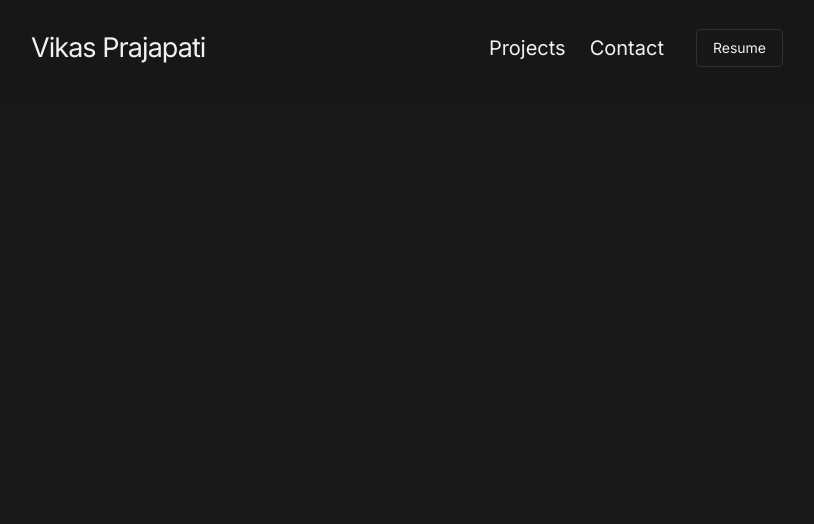
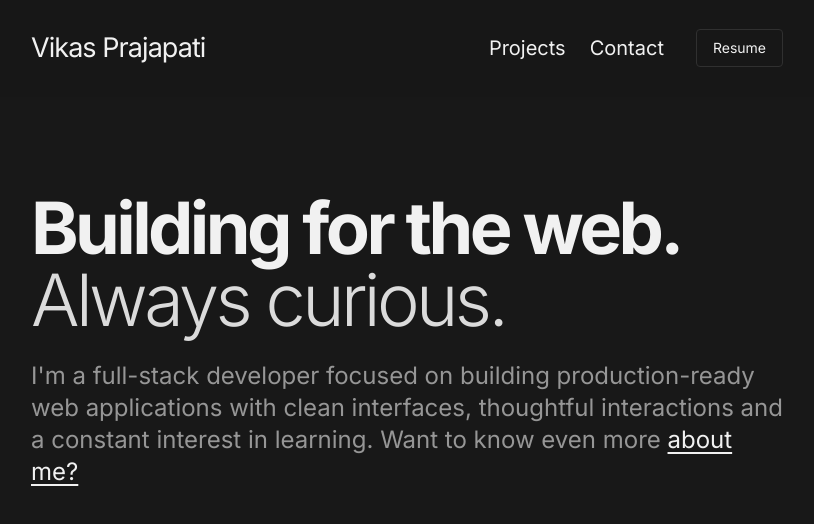
Before and after one commit to vikasprajapati3/portfolio, a React (Vite) app: page / in a window 1280 px wide. Shown: the top 524 px of the page, without its empty margins (233-1047 px from the left). Built offline with nearby package versions, Linux system fonts and the light colour scheme.

Commit message:
fix the Hero page from About

```diff
--- a/src/App.jsx
+++ b/src/App.jsx
@@ -1,9 +1,14 @@
 import Header from './components/Header'
+import Hero from './components/Hero'
 
 export default function App() {
   return (
     <>
       <Header />
+
+      <main>
+        <Hero />
+      </main>
     </>
   )
 }
--- /dev/null
+++ b/src/components/Hero.jsx
@@ -0,0 +1,19 @@
+export default function Hero() {
+    return (
+        <section id="top" className="pt-40 md:pt-48 pb-32">
+            <div className="max-w-container mx-auto px-6">
+                <h1 className="text-5xl md:text-7xl font-bold leading-[0.98] tracking-[-0.05em]">
+                    <span className="block">Building for the web.</span>
+                    <span className="block font-light text-ink/90">Always curious.</span>
+                </h1>
+
+                <p className="mt-6 text-lg md:text-2xl text-muted leading-relaxed max-w-[850px]">
+                    I'm a full-stack developer focused on building production-ready web
+                    applications with clean interfaces, thoughtful interactions and a
+                    constant interest in learning. Want to know even more{' '}
+                    <a href="#about" className="text-ink underline underline-offset-4">about me?</a>
+                </p>
+            </div>
+        </section>
+    )
+}
```
